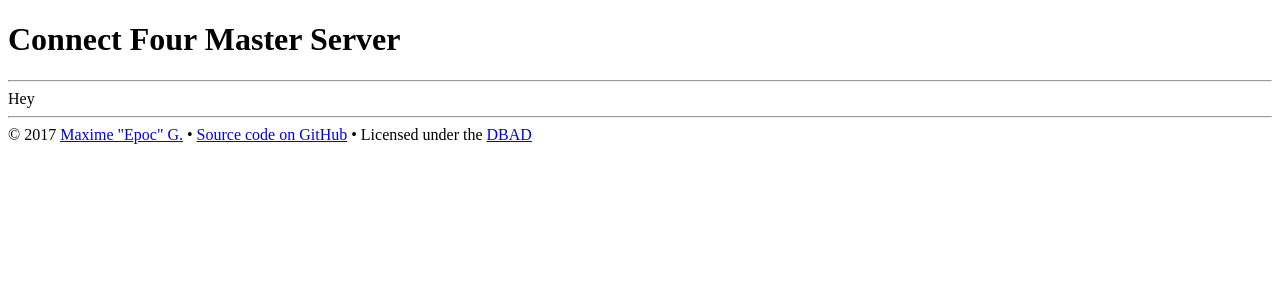
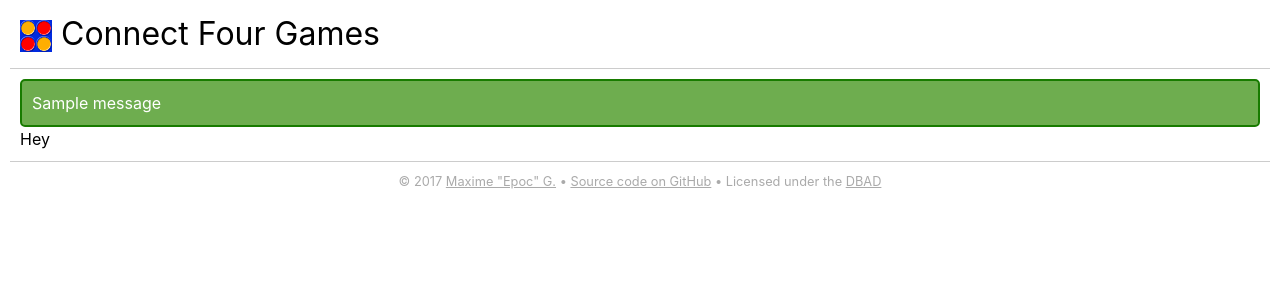
Before and after one commit to EpocDotFr/connectfour-master-server, a Flask app: page / in a window 1280 px wide. Shown: the top 300 px of the page. Run offline with Flask 2, Linux system fonts and the light colour scheme; tables that the repository leaves empty hold one stand-in row (Sample ...); one stand-in notice (Sample message) is shown.

Commit message:
Add some CSS

```diff
--- /dev/null
+++ b/static/css/app.css
@@ -0,0 +1,109 @@
+/************************************************************************
+ * Global styles */
+
+body,
+table,
+input,
+select,
+textarea {
+    font-family: -apple-system, BlinkMacSystemFont, "Segoe UI", Roboto, Oxygen-Sans, Ubuntu, Cantarell, "Helvetica Neue", sans-serif;
+}
+
+.txtmuted {
+    color: #AAA;
+}
+
+/************************************************************************
+ * Links */
+
+a,
+a:visited {
+    text-decoration: underline;
+    color: inherit;
+}
+
+a:hover,
+a:focus {
+    text-decoration: none;
+    outline: none;
+}
+
+/************************************************************************
+ * Alerts */
+
+.alert {
+    border-radius: 0.5rem;
+    border: 0.2rem solid;
+}
+
+.alert a,
+.alert a:visited,
+.alert a:hover,
+.alert a:focus {
+    color: inherit;
+}
+
+.alert.success {
+    background-color: #6ead4f;
+    color: #FFF;
+    border-color: #187B00;
+}
+
+.alert.error {
+    background-color: #dd3b3b;
+    color: #FFF;
+    border-color: #AB1111;
+}
+
+.alert.info {
+    background-color: #3493FE;
+    color: #FFF;
+    border-color: #345FDA;
+}
+
+/************************************************************************
+ * Header */
+
+header {
+    border-bottom: 0.1rem solid #ccc;
+}
+
+header a {
+    text-decoration: none;
+    color: inherit;
+}
+
+header a:hover {
+    color: inherit;
+    text-decoration: none;
+}
+
+/************************************************************************
+ * Tables */
+
+.table-responsive {
+    overflow-x: auto;
+}
+
+table,
+table td,
+table th {
+    border: 0.2rem solid #E6B71D;
+    table-layout: auto;
+}
+
+table th {
+    background-color: #000545;
+    color: #FFF;
+}
+
+table tr:nth-child(even) td {
+    background-color: #F5F6FF;
+}
+
+/************************************************************************
+ * Footer */
+
+footer {
+    border-top: 0.1rem solid #ccc;
+}
--- a/templates/errors/401.html
+++ b/templates/errors/401.html
@@ -1,4 +1,6 @@
 {% extends 'layout.html' %}
+
+{% block meta_title %}Unauthorized{% endblock %}
 
 {% block content %}
     <p>It seems you're not authorized to go here.</p>
--- a/templates/errors/403.html
+++ b/templates/errors/403.html
@@ -1,4 +1,6 @@
 {% extends 'layout.html' %}
+
+{% block meta_title %}Forbidden{% endblock %}
 
 {% block content %}
     <p>{'Access to this resource is forbidden.</p>
--- a/templates/errors/404.html
+++ b/templates/errors/404.html
@@ -1,4 +1,6 @@
 {% extends 'layout.html' %}
+
+{% block meta_title %}Not found{% endblock %}
 
 {% block content %}
     <p>Sorry, there's nothing here.</p>
--- a/templates/errors/500.html
+++ b/templates/errors/500.html
@@ -1,4 +1,6 @@
 {% extends 'layout.html' %}
+
+{% block meta_title %}Server error{% endblock %}
 
 {% block content %}
     <p>A server error occured! Please retry. If the error persists, please report an issue <a href="https://github.com/EpocDotFr/connectfour-master-server/issues">here</a>.</p>
--- a/templates/layout.html
+++ b/templates/layout.html
@@ -7,20 +7,33 @@
     <meta name="viewport" content="width=device-width, initial-scale=1.0">
     <meta name="robots" content="noindex,nofollow,noarchive"/>
 
-    <title>Connect Four Master Server</title>
+    <title>{% block meta_title %}{% endblock %}{% if self.meta_title() | trim %} • {% endif %}Connect Four Games</title>
+
+    <link rel="stylesheet" href="https://maxcdn.bootstrapcdn.com/font-awesome/4.7.0/css/font-awesome.min.css">
+    <link rel="stylesheet" href="{{ url_for('static', filename='css/knacss.min.css') }}">
+    <link rel="stylesheet" href="{{ url_for('static', filename='css/app.css') }}">
+
+    <link rel="icon" type="image/png" href="{{ url_for('static', filename='favicon.png') }}" />
+    <link rel="shortcut icon" href="{{ url_for('static', filename='favicon.ico') }}" />
 </head>
-<body>
-    <header>
-        <h1>Connect Four Master Server</h1>
+<body class="man pas">
+    <header class="pls prs pbs">
+        <a href="{{ url_for('home') }}" class="biggest"><img src="{{ url_for('static', filename='images/logo.png') }}"> Connect Four Games</a>
     </header>
 
-    <hr>
+    <div class="pas center">
+        {% with flash_messages = get_flashed_messages(with_categories=true) %}
+          {% if flash_messages %}
+            {% for category, message in flash_messages %}
+              <p class="alert {{ category }} pas">{{ message }}</p>
+            {% endfor %}
+          {% endif %}
+        {% endwith %}
 
-    {% block content %} {% endblock %}
+        {% block content %} {% endblock %}
+    </div>
 
-    <hr>
-
-    <footer>
+    <footer class="txtmuted txtcenter small pas">
         © 2017 <a href="https://epoc.fr">Maxime "Epoc" G.</a> • <a href="https://github.com/EpocDotFr/connectfour-master-server">Source code on GitHub</a> • Licensed under the <a href="https://github.com/EpocDotFr/connectfour-master-server/blob/master/LICENSE.md">DBAD</a>
     </footer>
 </body>
```
Also changed, not shown: static/css/knacss.min.css (added), static/favicon.ico (added), static/favicon.png (added), static/images/logo.png (added).
